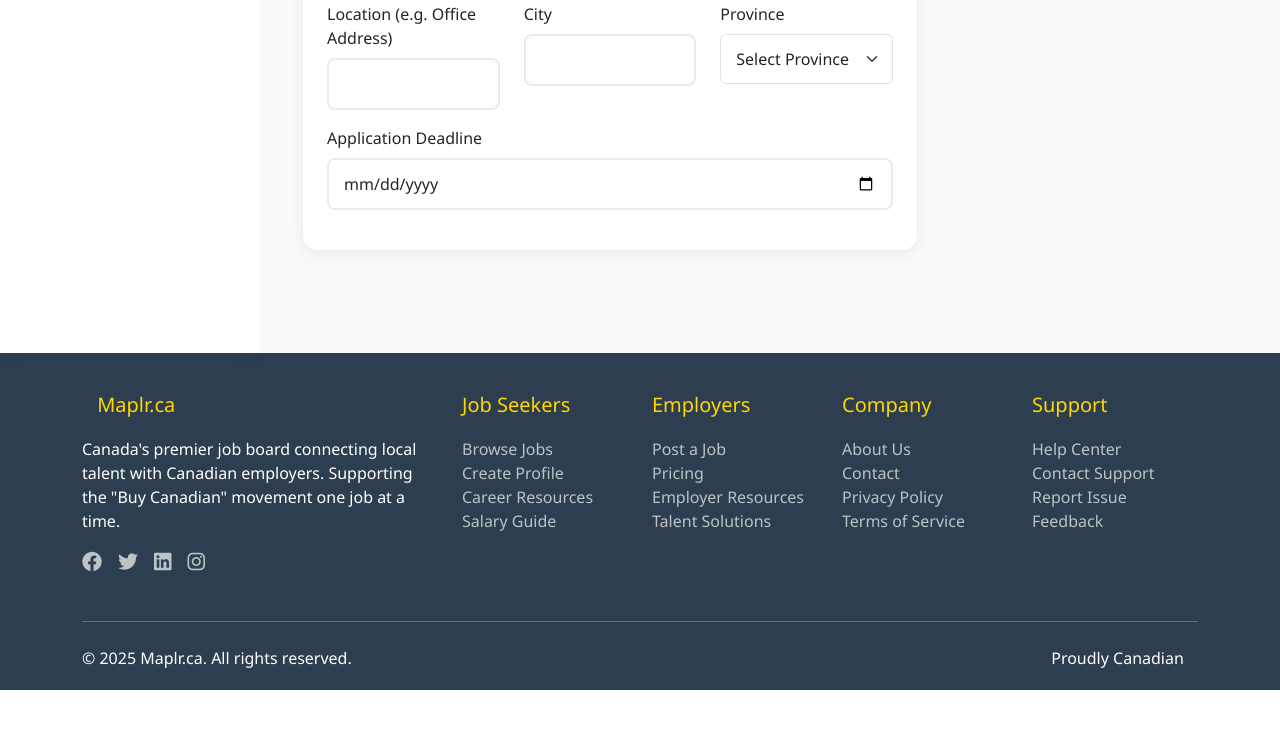
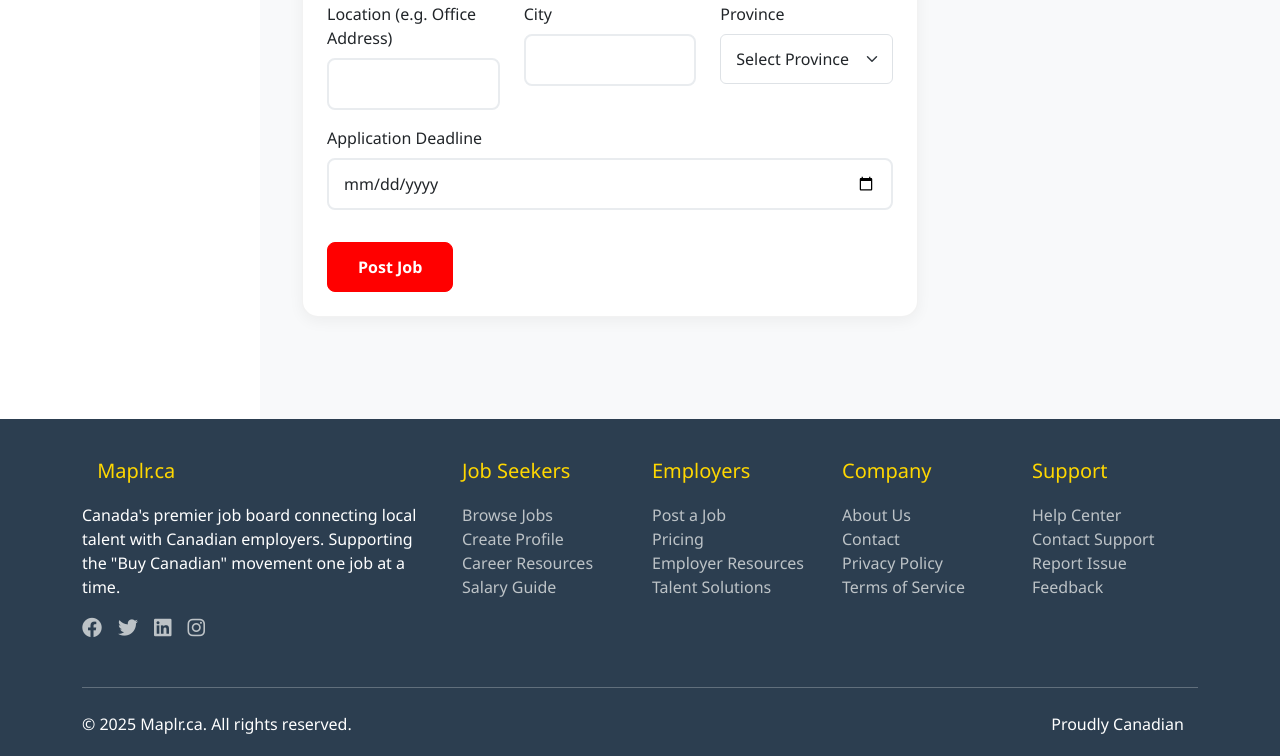
Before and after one commit to twjordan29/maplrjb, a PHP site: page /post-job.php in a window 1280 px wide. Shown: the part 787-1543 px from the top of the page. Before the commit the page ends 1477 px from the top, so only its background shows below. Run offline with PHP 8.4, Linux system fonts and the light colour scheme; the visitor is signed in with stand-in values (Sample User, id 1); data that the repository does not hold is empty; a stand-in replaces the project's code that opens the database connection; some libraries are stand-ins or nearby versions.

Commit message:
Footer and post job button update

```diff
--- a/css/style.css
+++ b/css/style.css
@@ -13,6 +13,9 @@
             color: var(--text-dark);
             background-color: var(--off-white);
             margin: 0;
+            display: flex;
+            flex-direction: column;
+            min-height: 100vh;
         }
 
         .navbar-brand {
@@ -359,6 +362,7 @@
 /* Dashboard Styles */
 .dashboard-wrapper {
     display: flex;
+    flex: 1;
 }
 
 .dashboard-wrapper > .inbox-container {
--- a/dashboard.php
+++ b/dashboard.php
@@ -69,6 +69,7 @@ if ($userType == 'employer') {
         </main>
     </div>
 
+    <?php include 'includes/footer.php'; ?>
     <!-- Scripts -->
     <script src="https://cdnjs.cloudflare.com/ajax/libs/bootstrap/5.3.0/js/bootstrap.bundle.min.js"></script>
     <script src="js/dashboard.js"></script>
--- a/employer-profile.php
+++ b/employer-profile.php
@@ -191,6 +191,8 @@ $isPremium = ($profileData['plan_type'] ?? 'free') === 'premium' || ($profileDat
         </main>
     </div>
 
+    <?php include 'includes/footer.php'; ?>
+
     <script src="https://cdnjs.cloudflare.com/ajax/libs/bootstrap/5.3.0/js/bootstrap.bundle.min.js"></script>
     <script src="js/employer-profile.js"></script>
     <script src="js/dashboard.js"></script>
--- a/job-seeker-profile.php
+++ b/job-seeker-profile.php
@@ -139,6 +139,9 @@ $user = $user_obj->getById($_SESSION['user_id']);
             </div>
         </main>
     </div>
+
+    <?php include 'includes/footer.php'; ?>
+
     <script src="https://cdnjs.cloudflare.com/ajax/libs/bootstrap/5.3.0/js/bootstrap.bundle.min.js"></script>
     <script src="js/job-seeker-profile.js"></script>
 </body>
--- a/job_performance_dashboard.php
+++ b/job_performance_dashboard.php
@@ -47,6 +47,8 @@ $db = (new Database())->getConnection();
             </div>
         </div>
     </div>
+
+    <?php include 'includes/footer.php'; ?>
 
     <script>
         document.addEventListener('DOMContentLoaded', function () {
--- a/post-job.php
+++ b/post-job.php
@@ -143,8 +143,8 @@ if (!isset($_SESSION['user_id']) || $_SESSION['user_type'] !== 'employer') {
                                             <i class="fas fa-plus me-1"></i> Add Question
                                         </button>
                                     </div>
-                                    <button type="submit" form="postJobForm" class="btn btn-primary mt-3">Post Job</button>
                                 <?php endif; ?>
+                                <button type="submit" form="postJobForm" class="btn btn-primary mt-3">Post Job</button>
                             </div> <!-- end card-body -->
                         </div> <!-- end card -->
                     </div> <!-- end col-lg-8 -->
```
